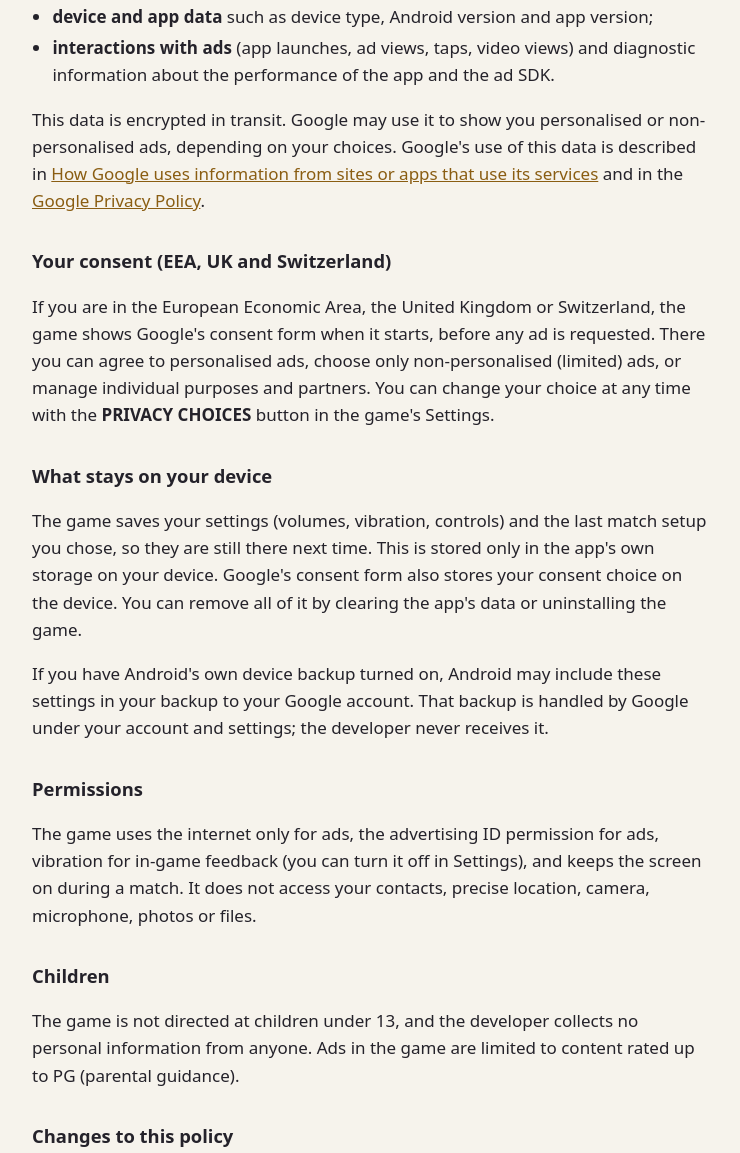
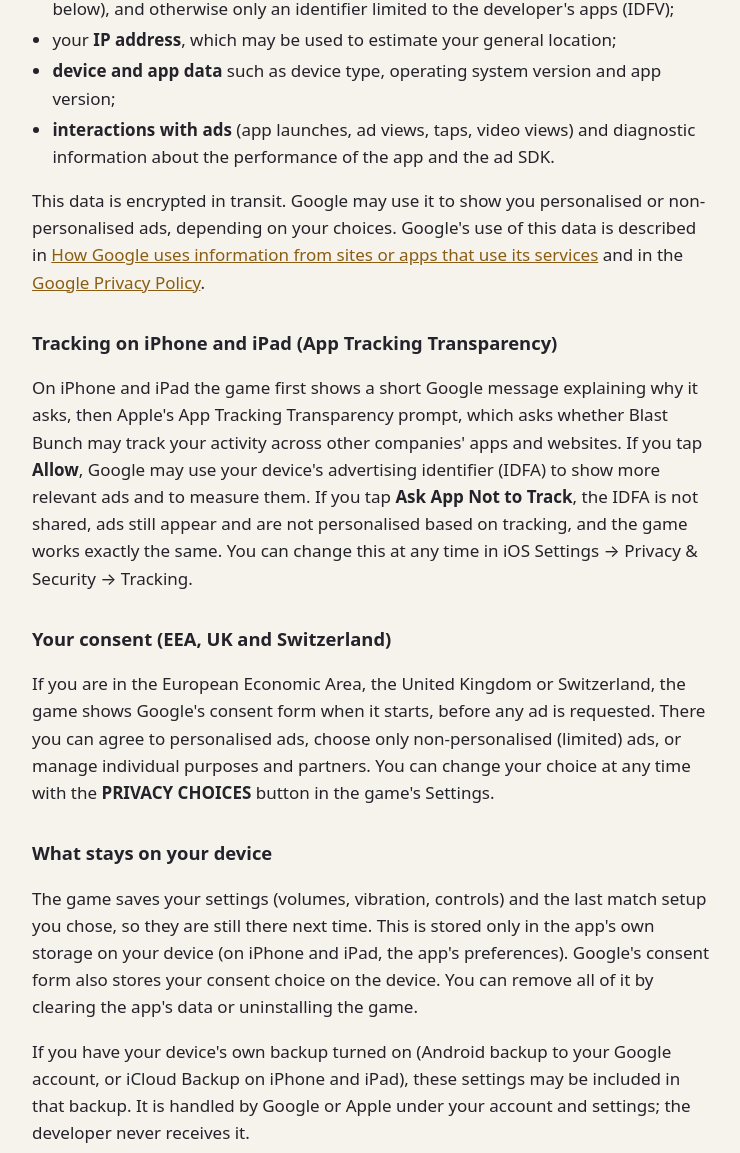
Before and after one commit to FarukHarbeed9/blastbunch-privacy, a plain HTML site: page index.html in a window 1280 px wide. Shown: the part 728-1881 px from the top of the page, without its empty margins (268-1008 px from the left). Drawn offline with Linux system fonts and the light colour scheme.

Commit message:
Privacy policy: iOS (IDFA, App Tracking Transparency)
Co-Authored-By: Claude Opus 5.5 <noreply@anthropic.com>

```diff
--- a/index.html
+++ b/index.html
@@ -61,11 +61,11 @@
   <body>
     <main>
       <h1>Blast Bunch – Privacy Policy</h1>
-      <p class="updated">Last updated: 2 November 2026</p>
+      <p class="updated">Last updated: 4 November 2026</p>
 
       <p>
-        Blast Bunch is a game for Android, made by Farooq Harbeed. This policy explains what happens
-        with your information. The short version:
+        Blast Bunch is a game for Android and iPhone/iPad, made by Farooq Harbeed. This policy
+        explains what happens with your information. The short version:
         <strong>the developer collects no personal data and there are no accounts</strong>. The game
         is free and <strong>shows ads from Google AdMob</strong>, and Google collects some device
         data to serve them, as described below.
@@ -87,14 +87,17 @@
       </p>
       <ul>
         <li>
-          your device's <strong>advertising ID</strong> and app set ID (you can reset or delete the
-          advertising ID in Android Settings → Privacy → Ads);
+          your device's <strong>advertising ID</strong>: on Android the advertising ID and app set
+          ID (you can reset or delete the advertising ID in Android Settings → Privacy → Ads); on
+          iPhone and iPad the advertising identifier (IDFA) only if you allow tracking (see below),
+          and otherwise only an identifier limited to the developer's apps (IDFV);
         </li>
         <li>
           your <strong>IP address</strong>, which may be used to estimate your general location;
         </li>
         <li>
-          <strong>device and app data</strong> such as device type, Android version and app version;
+          <strong>device and app data</strong> such as device type, operating system version and app
+          version;
         </li>
         <li>
           <strong>interactions with ads</strong> (app launches, ad views, taps, video views) and
@@ -110,6 +113,18 @@
         and in the <a href="https://policies.google.com/privacy">Google Privacy Policy</a>.
       </p>
 
+      <h2>Tracking on iPhone and iPad (App Tracking Transparency)</h2>
+      <p>
+        On iPhone and iPad the game first shows a short Google message explaining why it asks, then
+        Apple's App Tracking Transparency prompt, which asks whether Blast Bunch may track your
+        activity across other companies' apps and websites. If you tap
+        <strong>Allow</strong>, Google may use your device's advertising identifier (IDFA) to show
+        more relevant ads and to measure them. If you tap <strong>Ask App Not to Track</strong>, the
+        IDFA is not shared, ads still appear and are not personalised based on tracking, and the
+        game works exactly the same. You can change this at any time in iOS Settings → Privacy &amp;
+        Security → Tracking.
+      </p>
+
       <h2>Your consent (EEA, UK and Switzerland)</h2>
       <p>
         If you are in the European Economic Area, the United Kingdom or Switzerland, the game shows
@@ -123,21 +138,22 @@
       <p>
         The game saves your settings (volumes, vibration, controls) and the last match setup you
         chose, so they are still there next time. This is stored only in the app's own storage on
-        your device. Google's consent form also stores your consent choice on the device. You can
-        remove all of it by clearing the app's data or uninstalling the game.
+        your device (on iPhone and iPad, the app's preferences). Google's consent form also stores
+        your consent choice on the device. You can remove all of it by clearing the app's data or
+        uninstalling the game.
       </p>
       <p>
-        If you have Android's own device backup turned on, Android may include these settings in
-        your backup to your Google account. That backup is handled by Google under your account and
-        settings; the developer never receives it.
+        If you have your device's own backup turned on (Android backup to your Google account, or
+        iCloud Backup on iPhone and iPad), these settings may be included in that backup. It is
+        handled by Google or Apple under your account and settings; the developer never receives it.
       </p>
 
       <h2>Permissions</h2>
       <p>
-        The game uses the internet only for ads, the advertising ID permission for ads, vibration
-        for in-game feedback (you can turn it off in Settings), and keeps the screen on during a
-        match. It does not access your contacts, precise location, camera, microphone, photos or
-        files.
+        The game uses the internet only for ads, the advertising ID for ads (on Android a
+        permission; on iPhone and iPad only if you allow tracking), vibration or haptics for in-game
+        feedback (you can turn it off in Settings), and keeps the screen on during a match. It does
+        not access your contacts, precise location, camera, microphone, photos or files.
       </p>
 
       <h2>Children</h2>
```
